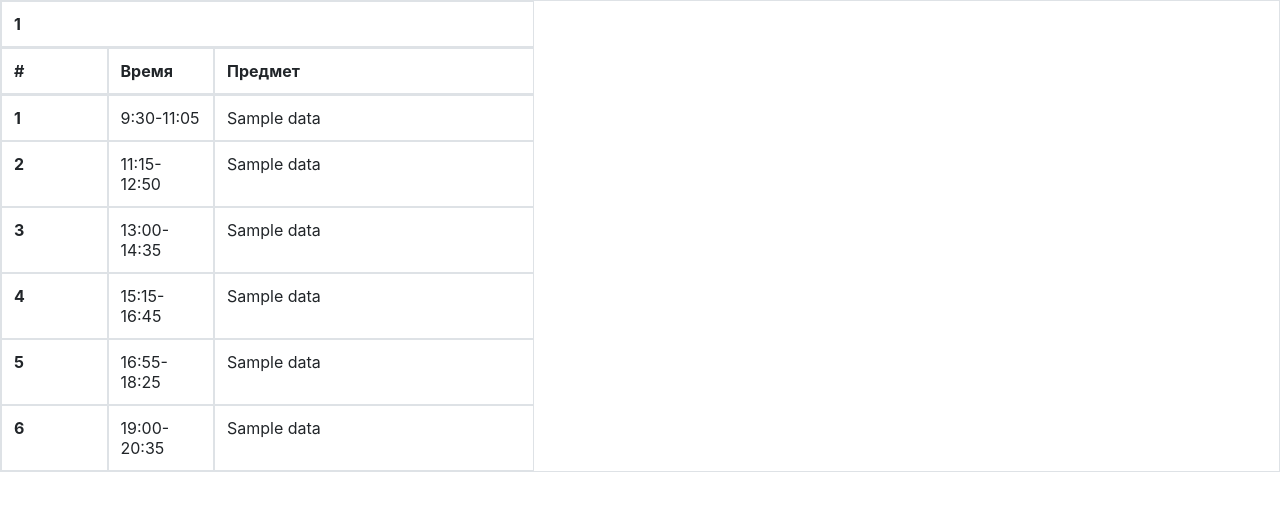
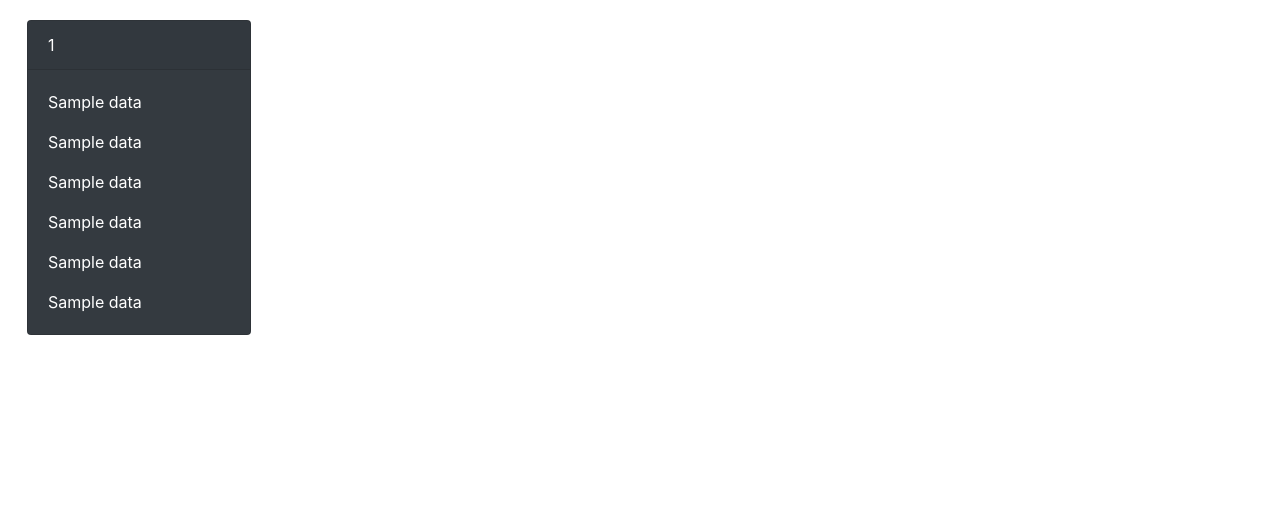
Before and after one commit to psyduck31/master, a Flask app: template fl_ask/flask_project/templates/day.html in a window 1280 px wide. Shown: the part 56-567 px from the top of the page. Run offline with Flask 2, Linux system fonts and the light colour scheme; the template is opened without the code that fills it: most values are stand-ins (such as "Sample title", 1, 10 or a date in 2020); some libraries are stand-ins or nearby versions.

Commit message:
Add files via upload

```diff
--- a/fl_ask/flask_project/static/style.css
+++ b/fl_ask/flask_project/static/style.css
@@ -6,6 +6,10 @@
     color: green;
 }
 
-.body {
-	background-color: black;
+div.absolute {
+  position: absolute;
+  top: 80px;
+  right: 0;
+  width: 200px;
+  height: 100px;
 }
--- a/fl_ask/flask_project/templates/day.html
+++ b/fl_ask/flask_project/templates/day.html
@@ -1,49 +1,18 @@
 {% extends "layout.html" %}
 {% block content %}
 {% for data in all_rows %}
-	<table class="table table-bordered table-hover">
-		<thead>
-			<tr class="d-flex">
-				<th class="col-5">{{data[0]}}</th>
-			</tr>
-			<tr class="d-flex">
-				<th class="col-1">#</th>
-				<th class="col-1">Время</th>
-				<th class="col-3">Предмет</th>
-			</tr>
-		</thead>
-		<tbody>
-				<tr class="d-flex">
-					<th class="col-1">1</th>
-					<td class="col-1">9:30-11:05</td>
-					<td class="col-3">{{ data[1] }}</td>
-				</tr>
-				<tr class="d-flex">
-					<th class="col-1">2</th>
-					<td class="col-1">11:15-12:50</td>
-					<td class="col-3">{{ data[2] }}</td>
-				</tr>
-				<tr class="d-flex">
-					<th class="col-1">3</th>
-					<td class="col-1">13:00-14:35</td>
-					<td class="col-3">{{ data[3] }}</td>
-				</tr>
-				<tr class="d-flex">
-					<th class="col-1">4</th>
-					<td class="col-1">15:15-16:45</td>
-					<td class="col-3">{{ data[4] }}</td>
-				</tr>
-				<tr class="d-flex">
-					<th class="col-1">5</th>
-					<td class="col-1">16:55-18:25</td>
-					<td class="col-3">{{ data[5] }}</td>
-				</tr>
-				<tr class="d-flex">
-					<th class="col-1">6</th>
-					<td class="col-1">19:00-20:35</td>
-					<td class="col-3">{{ data[6] }}</td>
-				</tr>
-		</tbody>
-	</table>
+<div class="card-deck d-inline-block", style="margin-top: 20px; margin-right: 0px; margin-left: 12px">
+	<div class="card text-white bg-dark mb-3" style="width: 14rem;">
+		<div class="card-header">{{ data[0] }}</div>
+  		<div class="card-body">
+  			<p class="card-text">{{ data[1] }}</p>
+  			<p class="card-text">{{ data[2] }}</p>
+ 	 		<p class="card-text">{{ data[3] }}</p>
+ 	 		<p class="card-text">{{ data[4] }}</p>
+ 			<p class="card-text">{{ data[5] }}</p>
+  			<p class="card-text">{{ data[6] }}</p>
+  		</div>
+	</div>
+</div>
 {% endfor %}
 {% endblock %}
--- a/fl_ask/flask_project/templates/edit.html
+++ b/fl_ask/flask_project/templates/edit.html
@@ -1,7 +1,7 @@
 {% extends "layout.html" %}
 {% block content %}
 <div class="mt-0">
-<form method="POST">
+<form method="POST", style="margin-left: 10px; margin-top: 10px">
 	{{ form.hidden_tag() }}
 	<div class="form-row align-items-center">
 		<div class="col-auto my-4">
--- a/fl_ask/flask_project/templates/login.html
+++ b/fl_ask/flask_project/templates/login.html
@@ -13,7 +13,7 @@
 </div>
 <form method="post">
         {{ form.hidden_tag() }}
-    <div class="form-row">
+    <div class="form-row", style="margin-left: 10px; margin-top: 10px">
         <div class="col-md-2 mb-5">
             {{ form.username.label }}
             {{ form.username(class="form-control") }}
@@ -23,6 +23,6 @@
             {{ form.password(class="form-control") }}
         </div>
     </div>
-    {{ form.submit(class="btn btn-primary") }}
+    {{ form.submit(class="btn btn-primary", style="margin-left: 10px; margin-top: 10px") }}
 </form>
 {% endblock %}
--- a/fl_ask/flask_project/templates/registration.html
+++ b/fl_ask/flask_project/templates/registration.html
@@ -13,7 +13,7 @@
 </div>
 <form method="post">
     {{ form.hidden_tag() }}
-    <div class="form-row">
+    <div class="form-row", style="margin-left: 10px; margin-top: 10px">
         <div class="col-md-2 mb-5">
             {{ form.username.label }}
             {{ form.username(class="form-control") }}
@@ -25,6 +25,6 @@
             {{ form.email(class="form-control") }}
         </div>
     </div>
-    {{ form.submit(class="btn btn-primary") }}
+    {{ form.submit(class="btn btn-primary", style="margin-left: 10px; margin-top: 10px") }}
 </form>
 {% endblock %}
```
Also changed, not shown: fl_ask/flask_project/site.db.
